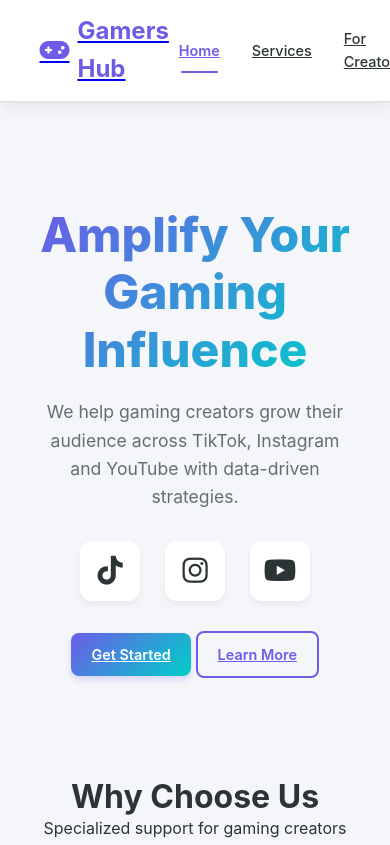
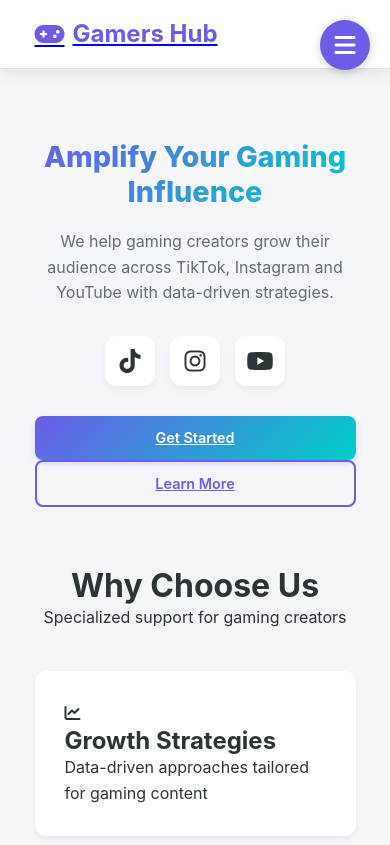
Before and after one commit to Real-MullaC/Gamerhub, a plain HTML site: page index.html in a window 390 px wide. Shown: the top 845 px of the page. Drawn offline with Linux system fonts and the light colour scheme.

Commit message:
Update style.css

```diff
--- a/css/style.css
+++ b/css/style.css
@@ -484,3 +484,114 @@ input:checked + .slider:before {
     transform: scale(0.9);
   }
 }
+
+/* Original CSS remains completely intact */
+/* Only adding these new rules at the bottom */
+
+/* ================== */
+/* Mobile Responsiveness */
+/* ================== */
+@media (max-width: 768px) {
+  .mobile-menu-btn {
+    display: flex;
+    align-items: center;
+    justify-content: center;
+    position: fixed;
+    top: 20px;
+    right: 20px;
+    width: 50px;
+    height: 50px;
+    background: var(--primary);
+    color: white;
+    border-radius: 50%;
+    z-index: 1001;
+    font-size: 1.5rem;
+    cursor: pointer;
+    box-shadow: 0 2px 10px rgba(0,0,0,0.2);
+  }
+
+  .nav-links {
+    position: fixed;
+    top: 0;
+    right: -100%;
+    width: 80%;
+    max-width: 300px;
+    height: 100vh;
+    background: var(--nav-bg);
+    flex-direction: column;
+    align-items: flex-start;
+    padding: 80px 30px 30px;
+    transition: right 0.3s ease;
+    box-shadow: -5px 0 15px rgba(0,0,0,0.1);
+  }
+
+  .nav-links.show {
+    right: 0;
+  }
+
+  .nav-links a {
+    width: 100%;
+    padding: 15px 0 !important;
+    border-bottom: 1px solid var(--border);
+  }
+
+  .nav-links .btn {
+    width: 100%;
+    margin: 15px 0 0;
+  }
+
+  .theme-switch {
+    margin: 15px 0;
+  }
+
+  .hero h1 {
+    font-size: 2.2rem !important;
+  }
+
+  .hero p {
+    font-size: 1rem !important;
+  }
+
+  .grid-3 {
+    grid-template-columns: 1fr !important;
+  }
+
+  .platforms {
+    gap: 15px;
+  }
+
+  .platform {
+    width: 50px !important;
+    height: 50px !important;
+    font-size: 1.5rem !important;
+  }
+
+  .hero-buttons {
+    flex-direction: column;
+    gap: 10px;
+  }
+
+  .hero-buttons .btn {
+    width: 100%;
+  }
+}
+
+@media (max-width: 480px) {
+  .hero {
+    padding: 60px 0 !important;
+  }
+
+  .hero h1 {
+    font-size: 1.8rem !important;
+  }
+
+  .container {
+    padding: 0 15px !important;
+  }
+}
+
+/* Touch targets */
+a, button, .btn {
+  min-height: 44px;
+  min-width: 44px;
+}
```
